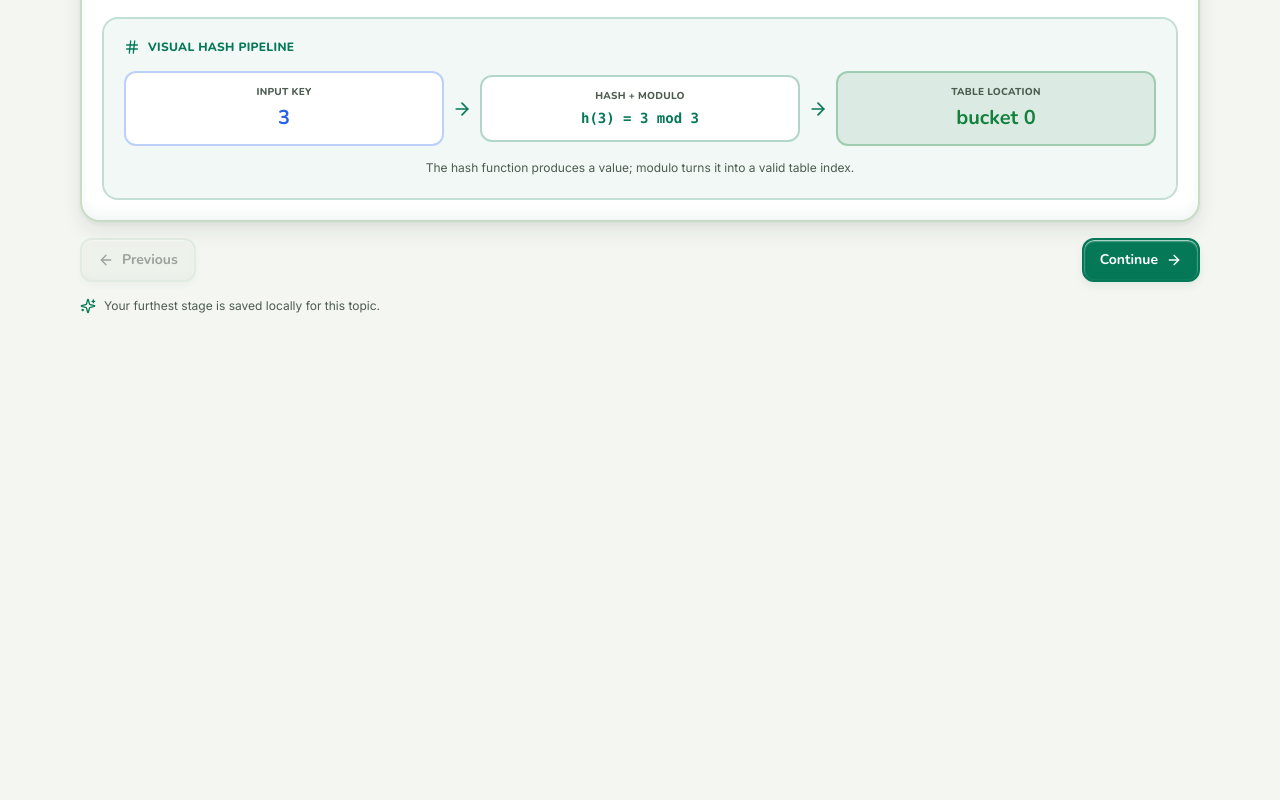
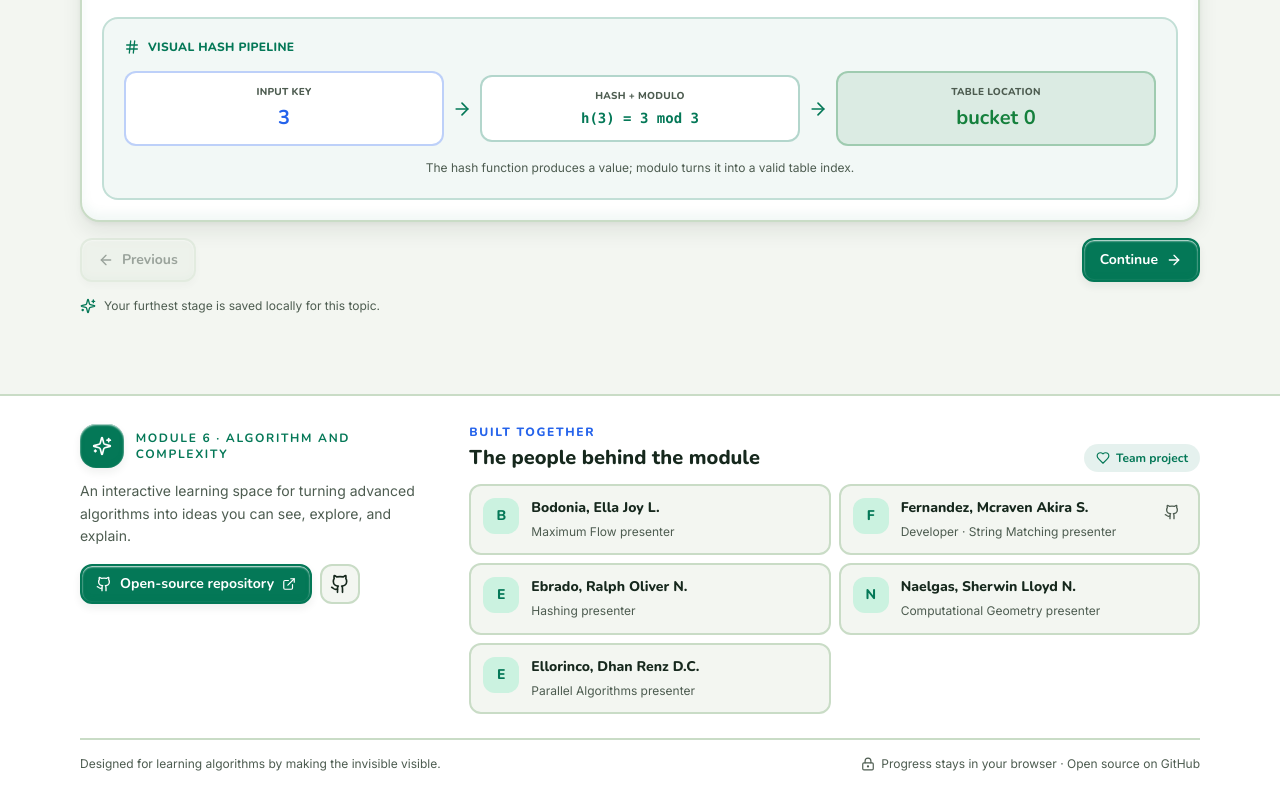
Before and after one commit to AkiraC0de/AlgoArcade, a React (Vite) app: page /hashing in a window 1280 px wide. Shown: the part 847-1647 px from the top of the page. Before the commit the page ends 1241 px from the top, so only its background shows below. Built offline with nearby package versions, Linux system fonts and the light colour scheme.

Commit message:
added the footer

```diff
--- a/src/App.tsx
+++ b/src/App.tsx
@@ -1,6 +1,7 @@
 import { AnimatePresence, MotionConfig, motion } from "motion/react";
 import { BrowserRouter, Route, Routes, useLocation } from "react-router-dom";
 import { AppHeader } from "./components/AppHeader";
+import { SiteFooter } from "./components/SiteFooter";
 import { useGameStore } from "./state/gameStore";
 import Home from "./pages/HomeRefactored";
 import StringsPage from "./pages/strings/StringsPage";
@@ -47,6 +48,7 @@ export default function App() {
           <main className="mx-auto max-w-6xl px-4 py-6 pb-20">
             <AnimatedRoutes />
           </main>
+          <SiteFooter />
         </div>
       </BrowserRouter>
     </MotionConfig>
--- a/src/components/AppHeader.tsx
+++ b/src/components/AppHeader.tsx
@@ -43,7 +43,7 @@ export function AppHeader() {
             <BookOpen className="w-5 h-5" aria-hidden />
           </span>
           <span className="font-display font-bold text-lg text-ink hidden sm:inline">
-            Module 6 <span className="text-primary">Algorithms</span>
+            Module 6 <span className="text-primary">Algorithm and Complexity</span>
           </span>
         </Link>
 
--- /dev/null
+++ b/src/components/SiteFooter.tsx
@@ -0,0 +1,71 @@
+import { ExternalLink, Github, Heart, LockKeyhole, Sparkles } from "lucide-react";
+
+const MEMBERS = [
+  { name: "Bodonia, Ella Joy L.", role: "Maximum Flow presenter" },
+  { name: "Fernandez, Mcraven Akira S.", role: "Developer · String Matching presenter", github: "https://github.com/AkiraC0de/" },
+  { name: "Ebrado, Ralph Oliver N.", role: "Hashing presenter" },
+  { name: "Naelgas, Sherwin Lloyd N.", role: "Computational Geometry presenter" },
+  { name: "Ellorinco, Dhan Renz D.C.", role: "Parallel Algorithms presenter" },
+];
+
+export function SiteFooter() {
+  return (
+    <footer className="border-t-2 border-line bg-card" aria-labelledby="site-footer-title">
+      <div className="mx-auto max-w-6xl px-4 py-6 sm:py-7">
+        <div className="grid gap-6 lg:grid-cols-[1fr_2fr]">
+          <section>
+            <div className="flex items-center gap-3">
+              <span className="flex h-11 w-11 items-center justify-center rounded-2xl bg-primary text-primary-fg shadow-clay-sm">
+                <Sparkles className="h-5 w-5" aria-hidden />
+              </span>
+              <div>
+                <h1 className="text-xs font-display font-bold uppercase tracking-[0.14em] text-primary">Module 6 · ALGORITHM AND COMPLEXITY</h1>
+              </div>
+            </div>
+            <p className="mt-3 max-w-md text-sm leading-relaxed text-muted-fg">
+              An interactive learning space for turning advanced algorithms into ideas you can see, explore, and explain.
+            </p>
+            <div className="mt-4 flex flex-wrap gap-2">
+              <a href="https://github.com/AkiraC0de/AlgoArcade" target="_blank" rel="noreferrer" className="inline-flex min-h-10 items-center gap-2 rounded-xl border-2 border-primary bg-primary px-3.5 py-2 font-display text-sm font-bold text-primary-fg shadow-clay-sm transition-transform hover:-translate-y-0.5 focus-visible:outline-2 focus-visible:outline-offset-2 focus-visible:outline-primary">
+                <Github className="h-4 w-4" aria-hidden /> Open-source repository
+                <ExternalLink className="h-3.5 w-3.5" aria-hidden />
+              </a>
+              <a href="https://github.com/AkiraC0de/" target="_blank" rel="noreferrer" aria-label="Open AkiraC0de GitHub profile" className="inline-flex min-h-10 w-10 items-center justify-center rounded-xl border-2 border-line bg-surface text-ink transition-colors hover:border-primary hover:text-primary focus-visible:outline-2 focus-visible:outline-offset-2 focus-visible:outline-primary">
+                <Github className="h-5 w-5" aria-hidden />
+              </a>
+            </div>
+          </section>
+
+          <section aria-labelledby="contributors-title">
+            <div className="flex flex-wrap items-end justify-between gap-3">
+              <div>
+                <p className="text-xs font-display font-black uppercase tracking-[0.14em] text-accent">Built together</p>
+                <h2 id="contributors-title" className="mt-1 font-display text-xl font-black text-ink">The people behind the module</h2>
+              </div>
+              <span className="inline-flex items-center gap-1.5 rounded-full bg-primary/10 px-3 py-1.5 text-xs font-display font-bold text-primary"><Heart className="h-3.5 w-3.5" aria-hidden /> Team project</span>
+            </div>
+            <ul className="mt-3 grid gap-2 sm:grid-cols-2" role="list">
+              {MEMBERS.map((member) => (
+                <li key={member.name} className="rounded-xl border-2 border-line bg-surface p-3 transition-colors hover:border-primary/40">
+                  <div className="flex items-start gap-3">
+                    <span className="flex h-9 w-9 shrink-0 items-center justify-center rounded-xl bg-secondary/30 font-display text-sm font-black text-primary" aria-hidden>{member.name.charAt(0)}</span>
+                    <div className="min-w-0 flex-1">
+                      <p className="font-display text-sm font-black text-ink">{member.name}</p>
+                      <p className="mt-1 text-xs leading-relaxed text-muted-fg">{member.role}</p>
+                    </div>
+                    {member.github && <a href={member.github} target="_blank" rel="noreferrer" aria-label={`${member.name} GitHub profile`} className="rounded-lg p-1.5 text-muted-fg transition-colors hover:bg-primary/10 hover:text-primary focus-visible:outline-2 focus-visible:outline-primary"><Github className="h-4 w-4" aria-hidden /></a>}
+                  </div>
+                </li>
+              ))}
+            </ul>
+          </section>
+        </div>
+
+        <div className="mt-6 flex flex-col gap-2 border-t-2 border-line pt-4 text-xs text-muted-fg sm:flex-row sm:items-center sm:justify-between">
+          <p>Designed for learning algorithms by making the invisible visible.</p>
+          <p className="inline-flex items-center gap-1.5"><LockKeyhole className="h-3.5 w-3.5" aria-hidden /> Progress stays in your browser · Open source on GitHub</p>
+        </div>
+      </div>
+    </footer>
+  );
+}
```
